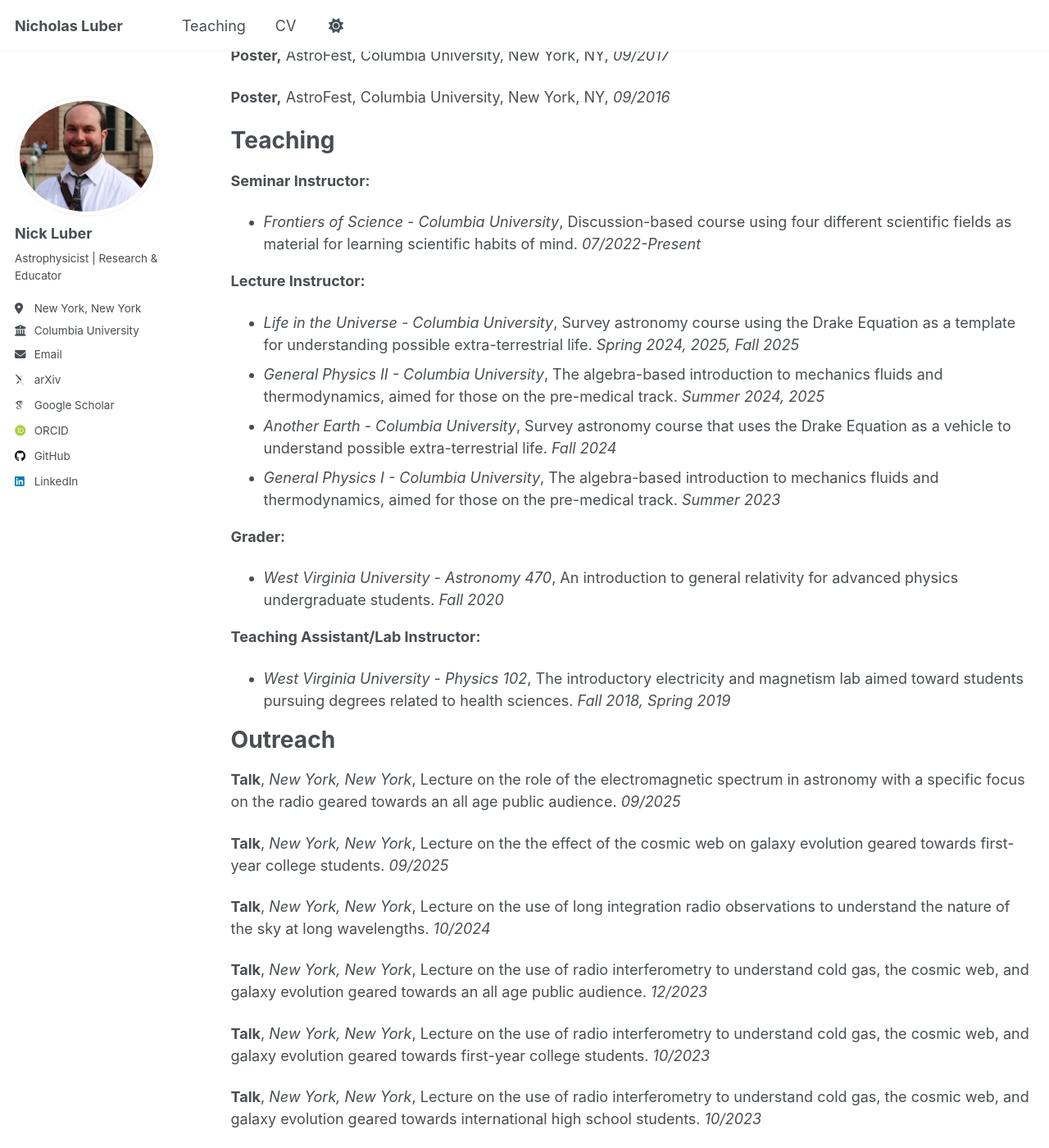
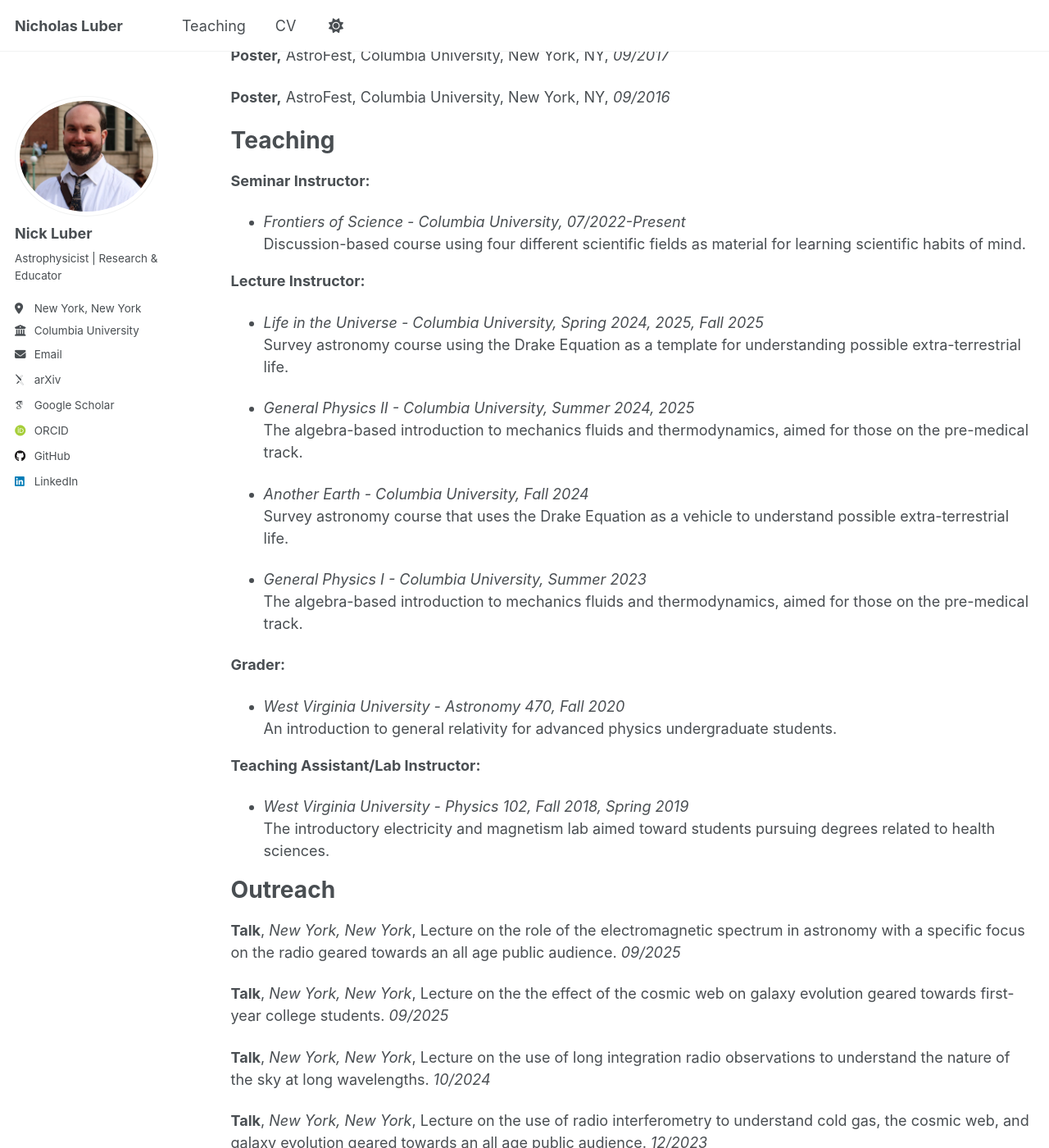
Before and after one commit to nicholasluber/nicholasluber.github.io, a Jekyll site: the page built from _pages/cv.md, in a window 1280 px wide and 1400 px high, scrolled down 4211 px. Shown: the whole window at 82% size. Built offline with Jekyll 4.4.1, drawn with Linux system fonts in a browser that asks for light colours; some web fonts are replaced; a script that is not in the unit is left out.

Commit message:
Refactor teaching section formatting in cv.md
Formatted teaching experience for clarity and consistency.

```diff
--- a/_pages/cv.md
+++ b/_pages/cv.md
@@ -151,19 +151,29 @@ Talks and Posters
 Teaching
 ======
 **Seminar Instructor:**
-* *Frontiers of Science - Columbia University*, Discussion-based course using four different scientific fields as material for learning scientific habits of mind. *07/2022-Present*
+* *Frontiers of Science - Columbia University, 07/2022-Present*
+Discussion-based course using four different scientific fields as material for learning scientific habits of mind.
 
 **Lecture Instructor:**
-* *Life in the Universe - Columbia University*, Survey astronomy course using the Drake Equation as a template for understanding possible extra-terrestrial life. *Spring 2024, 2025, Fall 2025*
-* *General Physics II - Columbia University*, The algebra-based introduction to mechanics fluids and thermodynamics, aimed for those on the pre-medical track. *Summer 2024, 2025*
-* *Another Earth - Columbia University*, Survey astronomy course that uses the Drake Equation as a vehicle to understand possible extra-terrestrial life. *Fall 2024*
-* *General Physics I - Columbia University*, The algebra-based introduction to mechanics fluids and thermodynamics, aimed for those on the pre-medical track. *Summer 2023*
+* *Life in the Universe - Columbia University, Spring 2024, 2025, Fall 2025*
+Survey astronomy course using the Drake Equation as a template for understanding possible extra-terrestrial life.
+
+* *General Physics II - Columbia University, Summer 2024, 2025*
+The algebra-based introduction to mechanics fluids and thermodynamics, aimed for those on the pre-medical track.
+
+* *Another Earth - Columbia University, Fall 2024*
+Survey astronomy course that uses the Drake Equation as a vehicle to understand possible extra-terrestrial life.
+
+* *General Physics I - Columbia University, Summer 2023*
+The algebra-based introduction to mechanics fluids and thermodynamics, aimed for those on the pre-medical track.
 
 **Grader:**
-* *West Virginia University - Astronomy 470*, An introduction to general relativity for advanced physics undergraduate students. *Fall 2020*
+* *West Virginia University - Astronomy 470, Fall 2020*
+An introduction to general relativity for advanced physics undergraduate students.
 
 **Teaching Assistant/Lab Instructor:**
-* *West Virginia University - Physics 102*, The introductory electricity and magnetism lab aimed toward students pursuing degrees related to health sciences. *Fall 2018, Spring 2019*
+* *West Virginia University - Physics 102, Fall 2018, Spring 2019*
+The introductory electricity and magnetism lab aimed toward students pursuing degrees related to health sciences.
 
 
 Outreach
```
